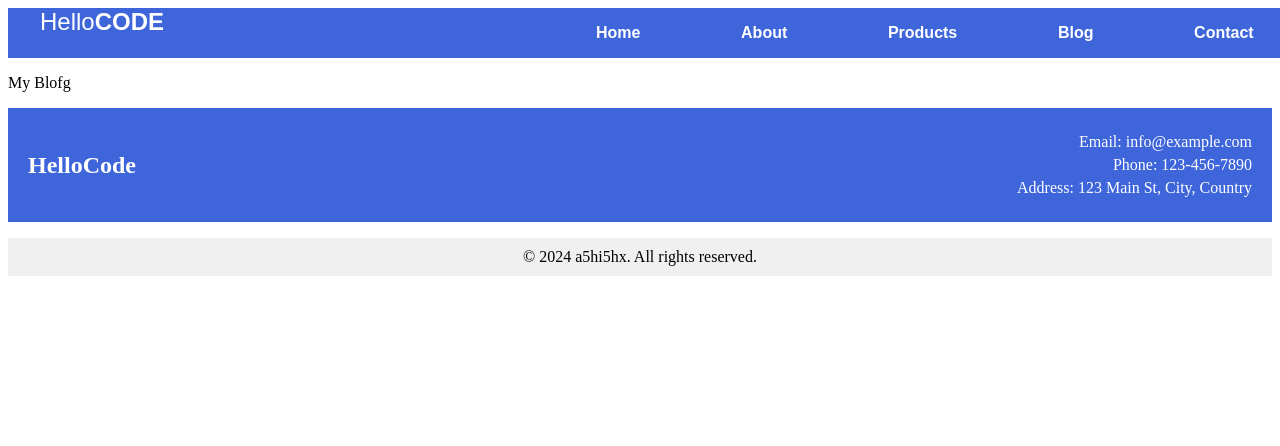
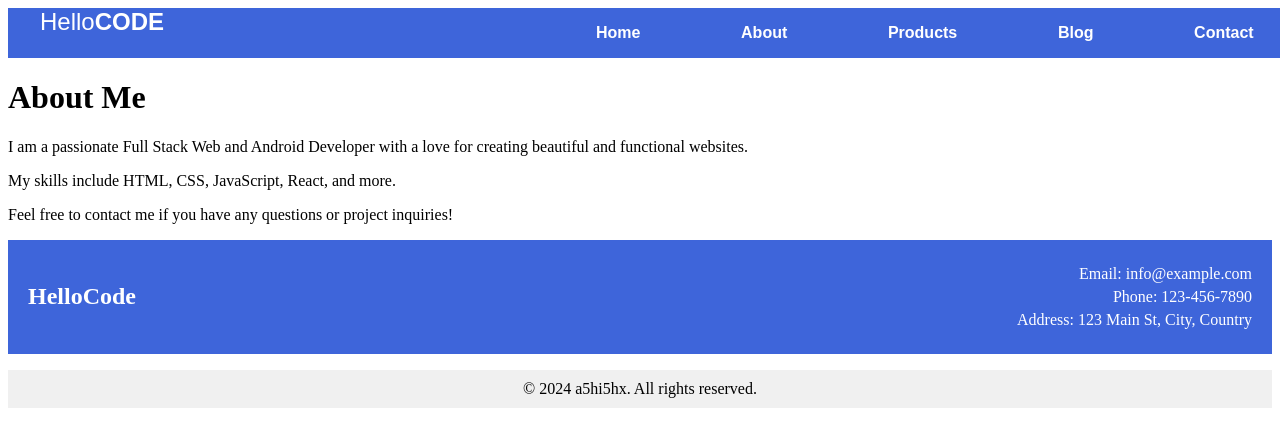
Before and after one commit to a5hi5hx/nextjs-tutortial, a Next.js app: page /blog in a window 1280 px wide. Shown: the top 446 px of the page. Built offline with nearby package versions, Linux system fonts and the light colour scheme.

Commit message:
commit 3.3

```diff
--- a/src/app/about/page.tsx
+++ b/src/app/about/page.tsx
@@ -10,7 +10,7 @@ const AboutMe: React.FC = () => {
             </Head>
             <div className={styles.content}>
                 <h1>About Me</h1>
-                <p>I am a passionate Full STACK Web and Android Developer with a love for creating beautiful and functional websites.</p>
+                <p>I am a passionate Full Stack Web and Android Developer with a love for creating beautiful and functional websites.</p>
                 <p>My skills include HTML, CSS, JavaScript, React, and more.</p>
                 <p>Feel free to contact me if you have any questions or project inquiries!</p>
             </div>
--- a/src/app/blog/page.tsx
+++ b/src/app/blog/page.tsx
@@ -1,3 +1,20 @@
-export default function Blog() {
-    return <p>My Blofg</p>;
-}
+import React from 'react';
+import Head from 'next/head';
+
+const Second: React.FC = () => {
+    return (
+        <div>
+            <Head>
+                <title>About Me</title>
+            </Head>
+            <div>
+                <h1>About Me</h1>
+                <p>I am a passionate Full Stack Web and Android Developer with a love for creating beautiful and functional websites.</p>
+                <p>My skills include HTML, CSS, JavaScript, React, and more.</p>
+                <p>Feel free to contact me if you have any questions or project inquiries!</p>
+            </div>
+        </div>
+    );
+};
+
+export default Second;
```
